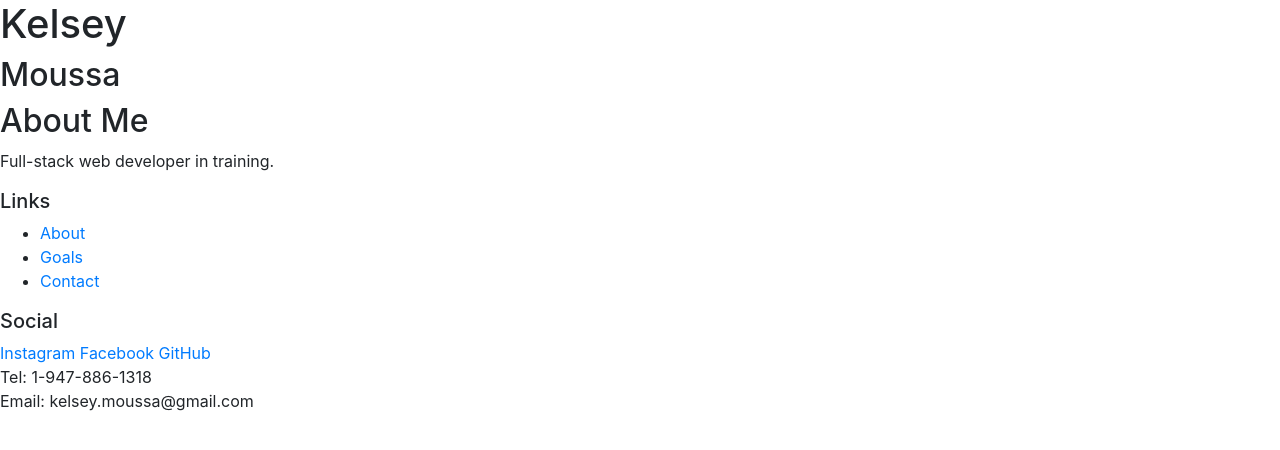
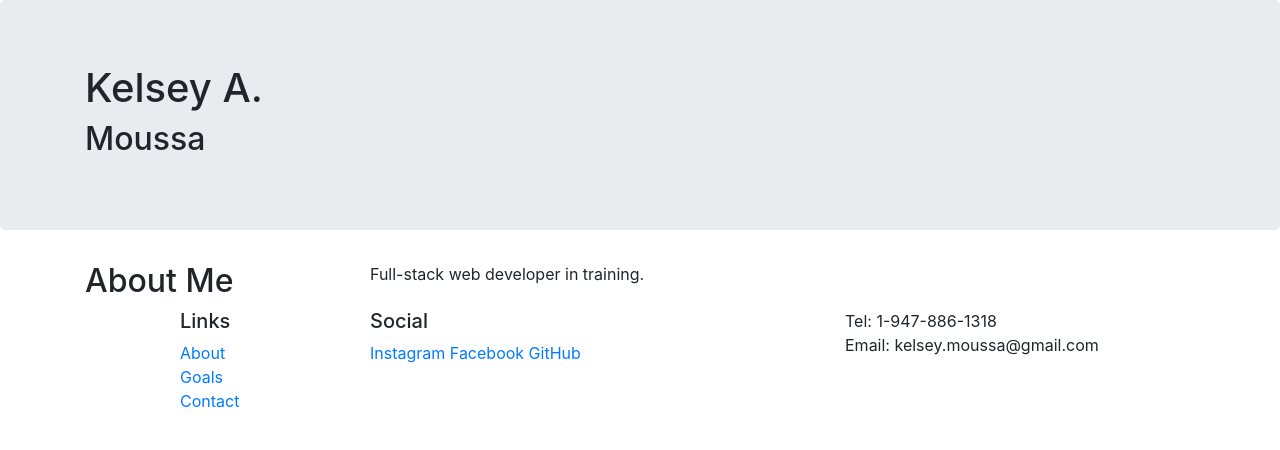
Before and after one commit to KMoussa33/bootstrapPortfolio, a website: page index.html in a window 1280 px wide. Drawn offline with nearby package versions, Linux system fonts and the light colour scheme.

Commit message:
Portfolio Grid

```diff
--- a/index.html
+++ b/index.html
@@ -7,41 +7,55 @@
 
     <link rel="stylesheet" href="node_modules/bootstrap/dist/css/bootstrap.min.css" />
 
-    <title>NuCamp: A Better Way To Camp</title>
+    <title>Kelsey Moussa Portfolio</title>
 </head>
 
 <body>
 
-    <header>
-        <div>
-            <h1>Kelsey</h1>
+    <header class="jumbotron">
+        <div class="container">
+            <div class="row">
+                <div class="col">
+                    <h1>Kelsey A.</h1>
                     <h2>Moussa</h2>
+                </div>
+            </div>
         </div>
     </header>
 
-    <div>
+    <div class="container">
+        <div class="row">
+            <div class="col-sm-4 col-md-3">
                 <h2>About Me</h2>
+            </div>
+            <div class="col">
                 <p>Full-stack web developer in training.</p>
+            </div>
+        </div>
     </div>
 
     <footer>
-        <div>
+        <div class="container">
+            <div class="row">
+                <div class="col-4 col-sm-2 offset-1">
                     <h5>Links</h5>
-            <ul>
+                    <ul class="list-unstyled">
                         <li><a href="#">About</a></li>
                         <li><a href="#">Goals</a></li>
                         <li><a href="#">Contact</a></li>
                     </ul>
                 </div>
-        <div>
+                <div class="col-6 col-sm-5">
                     <h5>Social</h5>
                     <a href="http://instagram.com/">Instagram</a>
                     <a href="http://facebook.com/">Facebook</a>
                     <a href="http://github.com/">GitHub</a>
                 </div>
-        <div>
+                <div class="col-sm-4">
                     Tel: 1-947-886-1318<br />
                     Email: kelsey.moussa@gmail.com
+                </div>
+            </div>
         </div>
     </footer>
 
```
Lines whose indentation alone changed are shown as unchanged.
